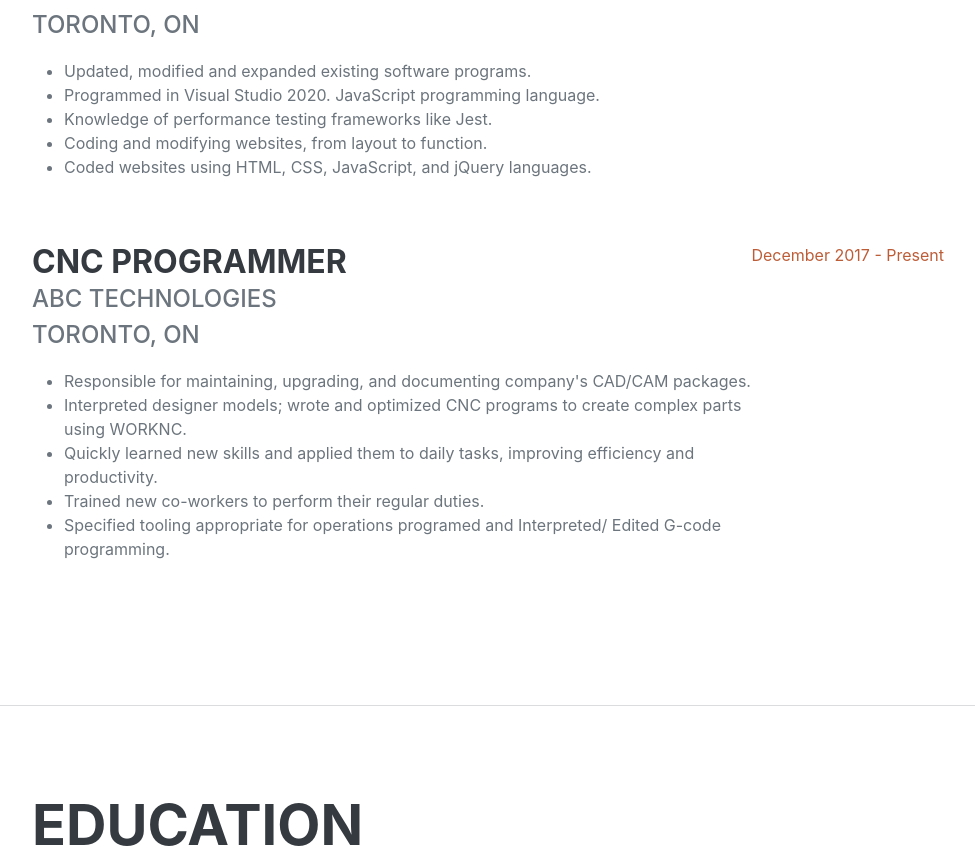
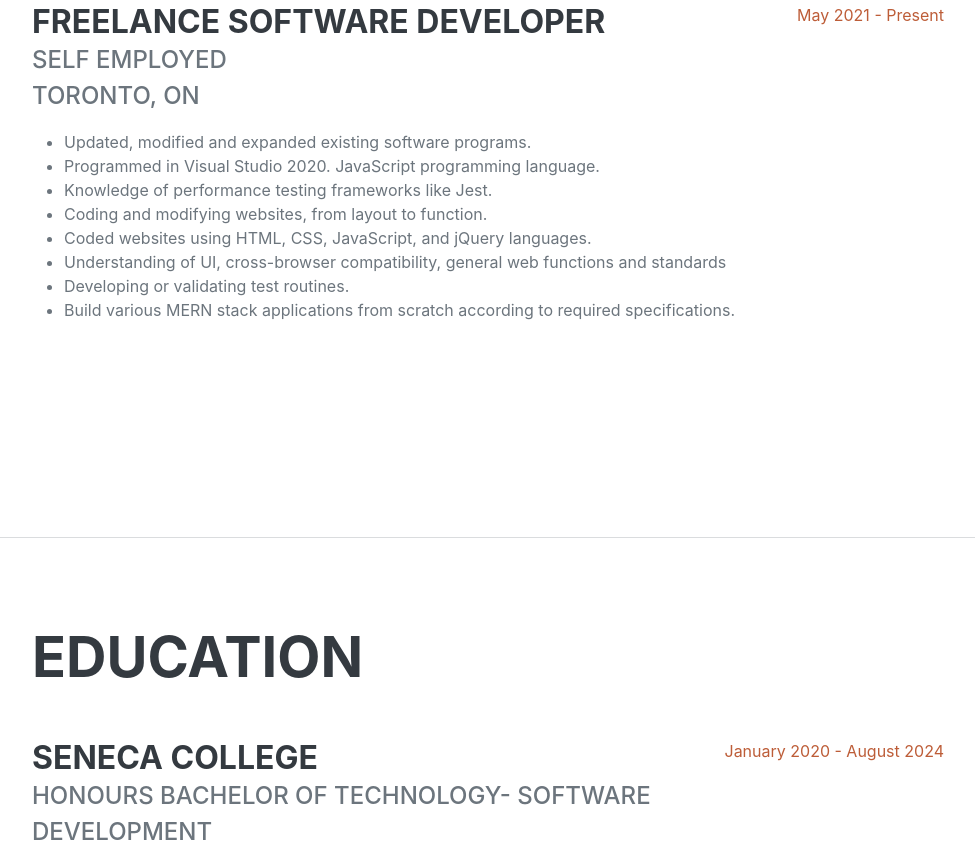
Before and after one commit to anshul137/Portfolio, a plain HTML site: page index.html in a window 1280 px wide. Shown: the part 1064-1927 px from the top of the page, without its empty margins (288-1263 px from the left). Drawn offline with nearby package versions, Linux system fonts and the light colour scheme; a web font is replaced by a local one.

Commit message:
removed abc expirence

```diff
--- a/index.html
+++ b/index.html
@@ -167,37 +167,15 @@
 									<li>Knowledge of performance testing frameworks like Jest.</li>
 									<li>Coding and modifying websites, from layout to function.</li>
 									<li>Coded websites using HTML, CSS, JavaScript, and jQuery languages.</li>
+									<li>Understanding of UI, cross-browser compatibility, general web functions and standards</li>
+									<li>Developing or validating test routines.</li>
+									<li>Build various MERN stack applications from scratch according to required specifications.</li>
 								</ul>
 							</p>
 						</div>
 						<div class="flex-shrink-0">
 							<span class="text-primary"
 								>May 2021 - Present</span
-							>
-						</div>
-					</div>
-					<div
-						class="d-flex flex-column flex-md-row justify-content-between mb-5"
-					>
-						<div class="flex-grow-1">
-							<h3 class="mb-0">CNC Programmer</h3>
-							<div class="subheading mb-3">
-								ABC Technologies<br>
-								Toronto, ON
-							</div>
-							<p>
-								<ul>
-  									<li>Responsible for maintaining, upgrading, and documenting company's CAD/CAM packages.</li>
-									<li>Interpreted designer models; wrote and optimized CNC programs to create complex parts using WORKNC.</li>
-									<li>Quickly learned new skills and applied them to daily tasks, improving efficiency and productivity.</li>
-									<li>Trained new co-workers to perform their regular duties.</li>
-									<li>Specified tooling appropriate for operations programed and Interpreted/ Edited G-code programming.</li>
-								</ul>
-							</p>
-						</div>
-						<div class="flex-shrink-0">
-							<span class="text-primary"
-								>December 2017 - Present</span
 							>
 						</div>
 					</div>
@@ -287,20 +265,12 @@
 						<li class="list-inline-item">
 							<i class="fab fa-wordpress"></i>
 						</li>
-						<li class="list-inline-item">
-							<i class="fab fa-gulp"></i>
-						</li>
-						<li class="list-inline-item">
-							<i class="fab fa-grunt"></i>
-						</li>
+
 						<li class="list-inline-item">
 							<i class="fab fa-npm"></i>
 						</li>
 						<li class="list-inline-item">
 							<i class="fab fa-github"></i>
-						</li>
-						<li class="list-inline-item">
-							<i class="fab fa-wordpress"></i>
 						</li>
 					</ul>
 					<div class="subheading mb-3">Workflow</div>
@@ -333,7 +303,7 @@
 							<span class="fa-li"
 								><i class="fas fa-check"></i
 							></span>
-							OPEN-SOURCE COMMUNITY CONTRIBUTOR
+							Open-Source Community Contributor
 						</li>
 						<li>
 							<span class="fa-li"
```
